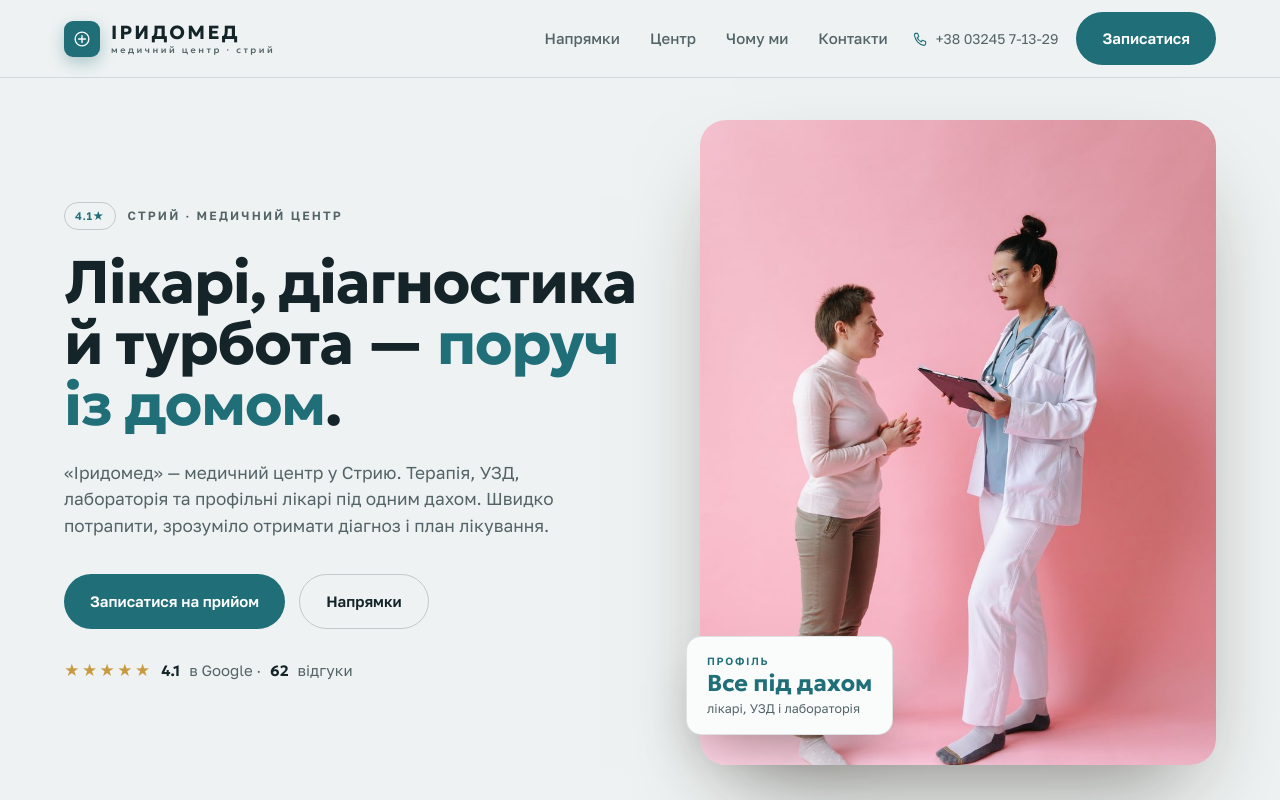
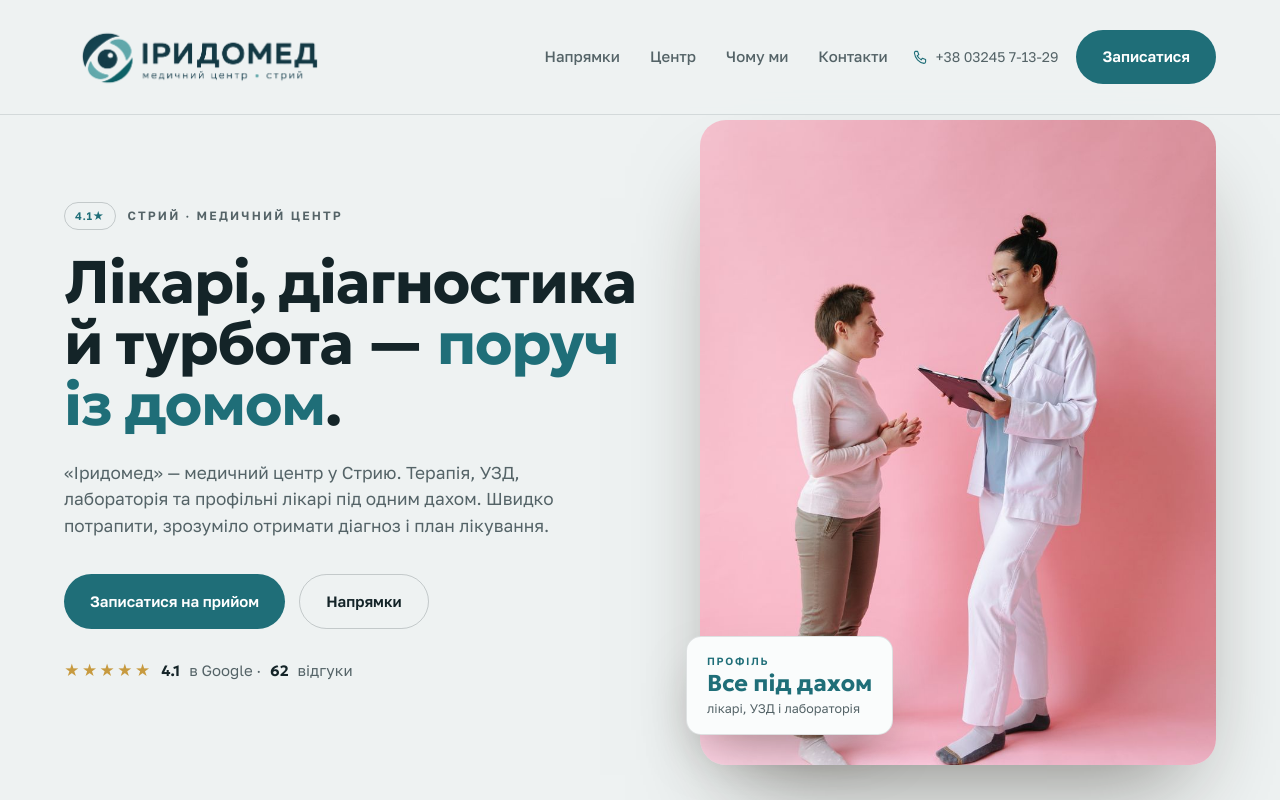
Before and after one commit to Bashevnik/iridomed, a plain HTML site: page index.html in a window 1280 px wide. Shown: the top 800 px of the page. Drawn offline with nearby package versions, Linux system fonts and the light colour scheme.

Commit message:
Deploy uploaded logo (header 90px / footer 120px)

```diff
--- a/assets/css/main.css
+++ b/assets/css/main.css
@@ -71,7 +71,7 @@ body.menu-open .burger span:nth-child(2){opacity:0}
 body.menu-open .burger span:nth-child(3){transform:translateY(-7px) rotate(-45deg)}
 /* logo slot */
 .brand-img{display:none;width:auto;object-fit:contain}
-.hdr__logo.has-logo .brand-img{display:block;height:80px;max-width:360px}
+.hdr__logo.has-logo .brand-img{display:block;height:90px;max-width:360px}
 .hdr__logo.has-logo .brand-lockup{display:none}
 .ft__logo.has-logo .brand-img{display:block;height:120px;max-width:460px}
 .ft__logo.has-logo .brand-lockup{display:none}
--- a/index.html
+++ b/index.html
@@ -26,7 +26,7 @@
 
 <header class="hdr" id="hdr">
   <a href="#top" class="hdr__logo" aria-label="Іридомед — на початок">
-    <img class="brand-img" alt="Іридомед" src="assets/logo/site-logo.png">
+    <img class="brand-img" alt="Іридомед" src="assets/logo/site-logo.png?v=L2">
     <span class="brand-lockup">
       <span class="brandmark" aria-hidden="true">
         <svg viewBox="0 0 32 32" fill="none" stroke="#fff" stroke-width="2" stroke-linecap="round" stroke-linejoin="round"><circle cx="16" cy="16" r="10"/><path d="M16 11v10M11 16h10"/></svg>
@@ -249,7 +249,7 @@
 <footer class="ft">
   <div class="ft__top">
     <a href="#top" class="ft__logo">
-      <img class="brand-img brand-img--ft" alt="Іридомед" src="assets/logo/site-logo.png">
+      <img class="brand-img brand-img--ft" alt="Іридомед" src="assets/logo/site-logo.png?v=L2">
       <span class="brand-lockup"><span class="brand-word">ІРИДОМЕД<small>медичний центр · стрий</small></span></span>
     </a>
     <p class="ft__tag">Хороша медицина — у вашому місті.</p>
```
Also changed, not shown: assets/logo/site-logo.png (added).
